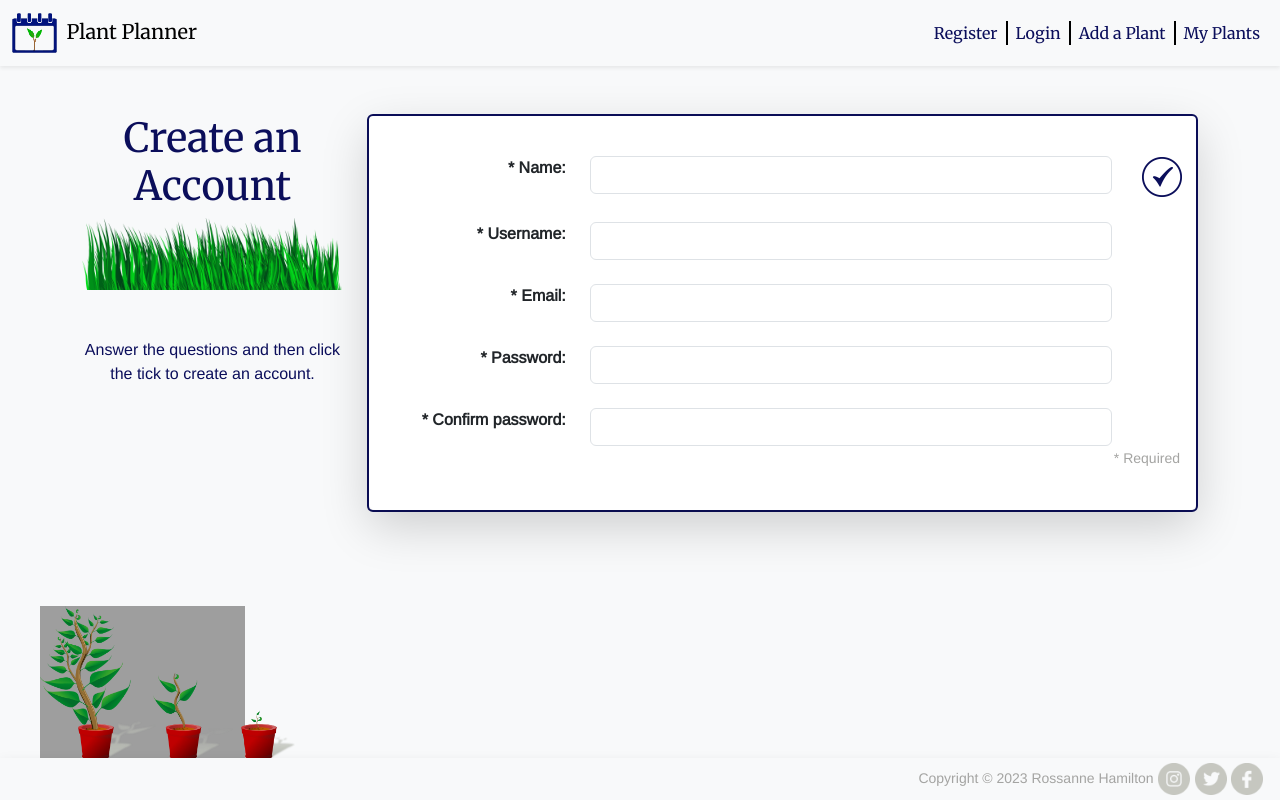
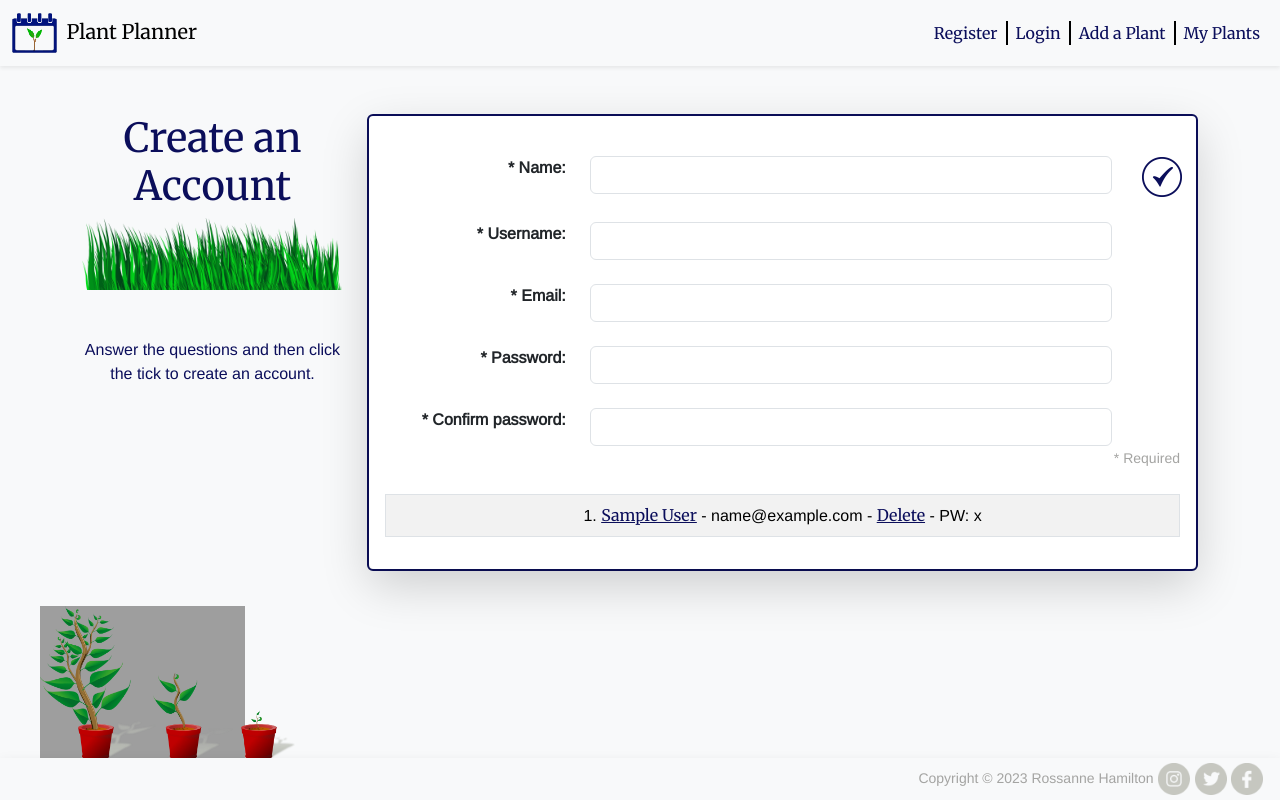
Before and after one commit to Lithill/Plant-Planner, a Flask app: page /user/add in a window 1280 px wide. Run offline with Flask 3, Linux system fonts and the light colour scheme; tables that the repository leaves empty hold one stand-in row (values such as "Sample post"); some libraries are stand-ins or nearby versions; grey boxes are pictures that could not be loaded.

Commit message:
Fix user/plants relationship

```diff
--- a/plantplanner/models.py
+++ b/plantplanner/models.py
@@ -36,7 +36,8 @@ class Users(db.Model, UserMixin):
     # Password
     password_hash = db.Column(db.String(128))
     # User can have many plants
-    plants = db.relationship('Plants', backref='poster')
+    plants = db.relationship(
+        'Plants', backref='poster', cascade="all, delete", lazy=True)
 
     @property
     def password(self):
--- a/plantplanner/routes.py
+++ b/plantplanner/routes.py
@@ -328,7 +328,7 @@ def login():
             else:
                 flash("Wrong password - try again")
         else:
-            flash("That use doesn't exist - try again")
+            flash("That user doesn't exist - try again")
     return render_template(
         'login.html',
         form=form,
--- a/plantplanner/templates/add_user.html
+++ b/plantplanner/templates/add_user.html
@@ -65,6 +65,20 @@
             </form>
         </div>
 
+        <table class="table table-hover table-bordered table-striped">
+            {% for our_user in our_users %}
+                <tr>
+                    <td>
+                        {{ our_user.id }}.
+                        <a href="{{ url_for('update', id=our_user.id)}}">{{ our_user.name }}</a>
+                        - {{ our_user.email }}
+                        - <a href="{{ url_for('delete', id=our_user.id)}}">Delete</a>
+                        - PW: {{ our_user.password_hash }}
+                    </td>
+                </tr>
+            {% endfor %}
+        </table>
+
     {% endif %}
 
 {% endblock %}
```
Also changed, not shown: README.md.
